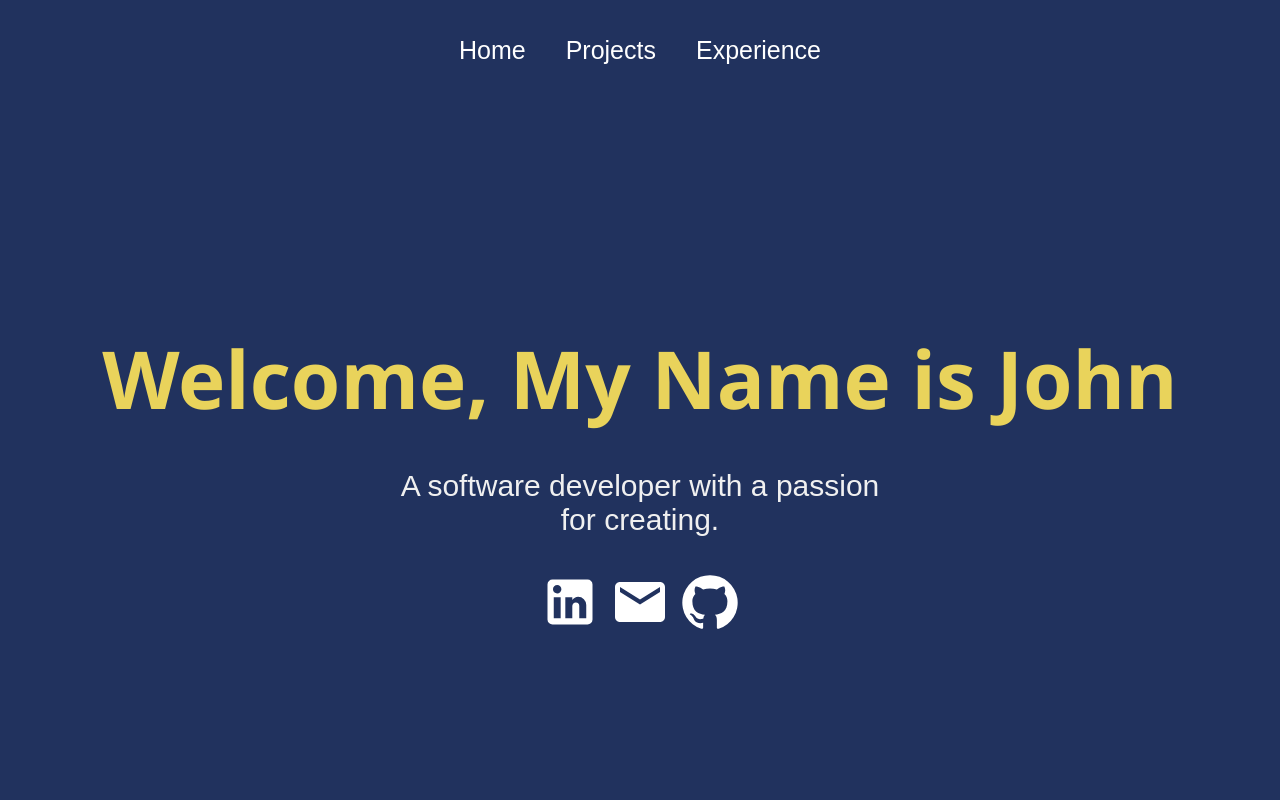
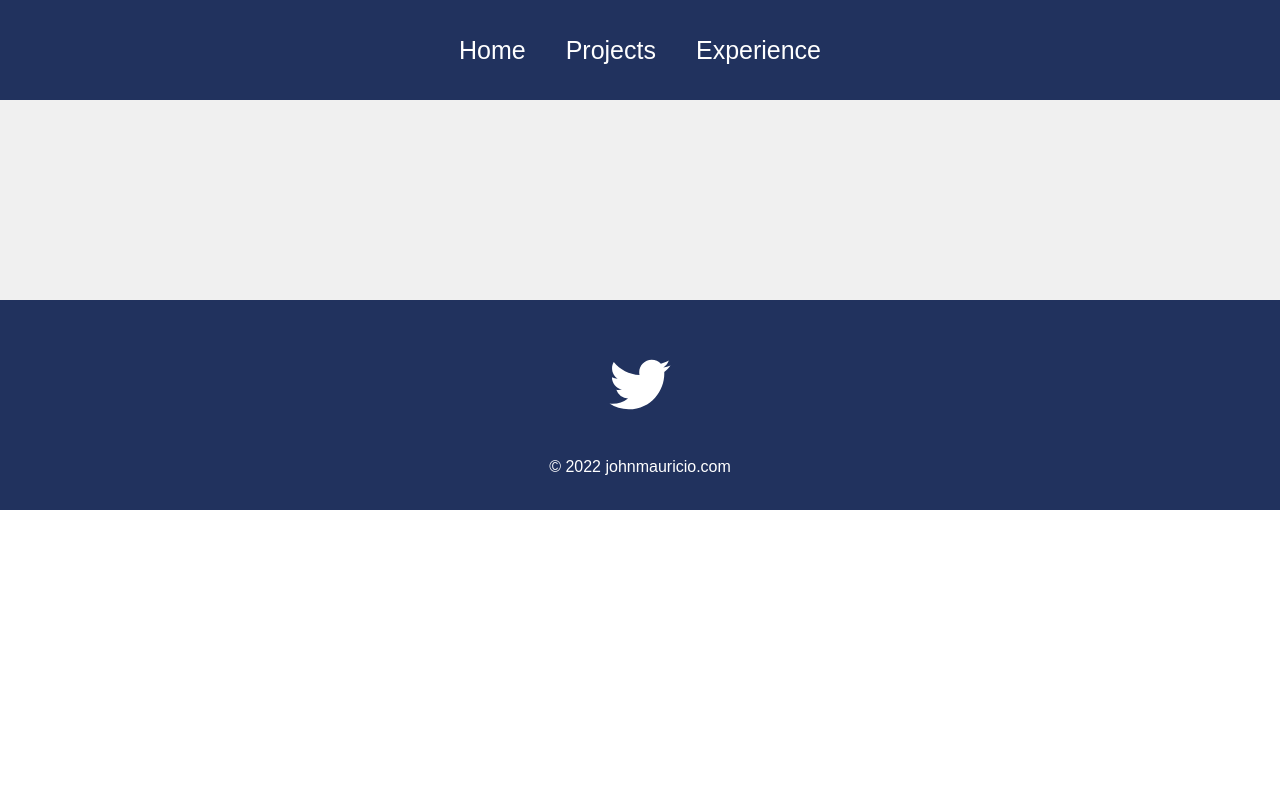
Before and after one commit to jxmauricio/johnmauricio, a React (Create React App) app: page / in a window 1280 px wide. Shown: the top 800 px of the page. Built offline with nearby package versions, Linux system fonts and the light colour scheme.

Commit message:
change home

```diff
--- a/src/App.js
+++ b/src/App.js
@@ -14,7 +14,7 @@
       <Router>
         <Navbar/>
         <Routes>
-          <Route path ="/" element= {<Home/>} />
+          <Route path ="/johnmauricio" element= {<Home/>} />
           <Route path='/projects' element = {<Projects/>}/>
           <Route path ='/projects/:id' element = {<ProjectDisplay/>}/>
           <Route path='/experience' element = {<Experience/>}/>
```
